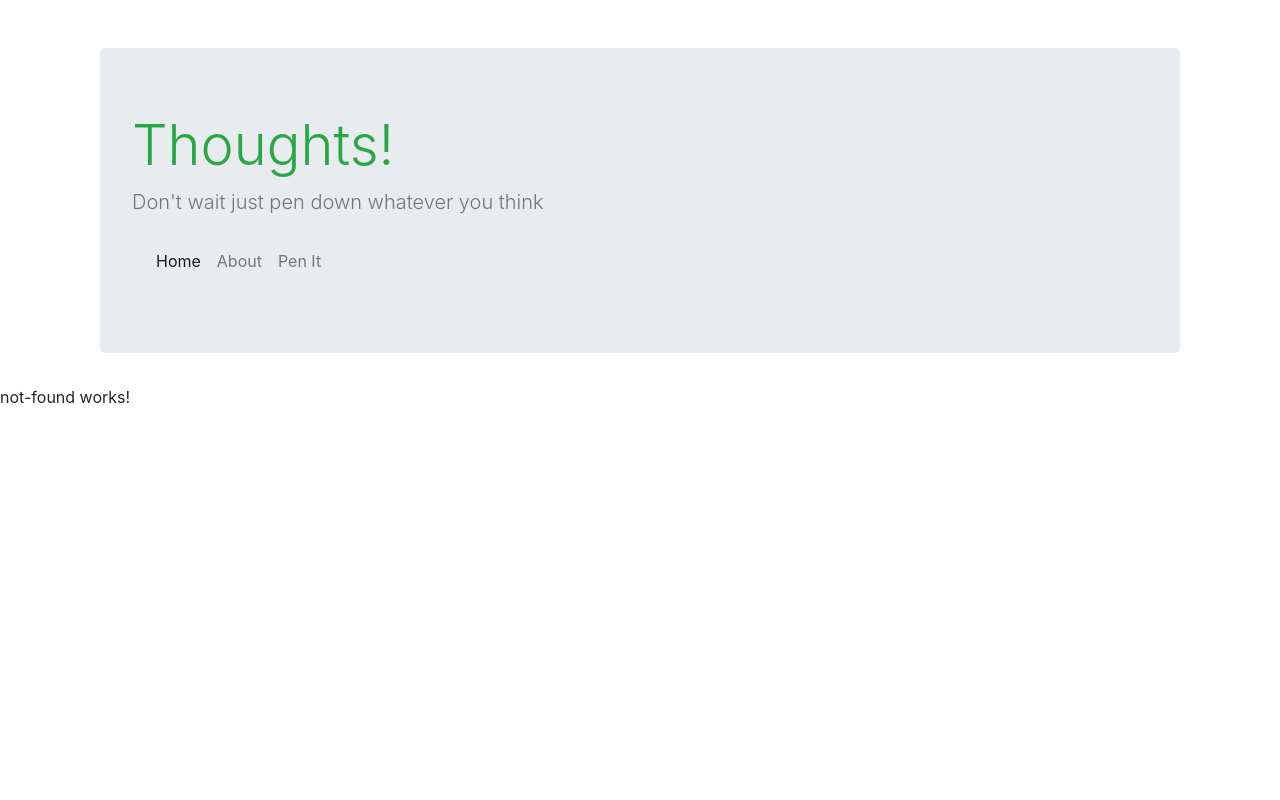
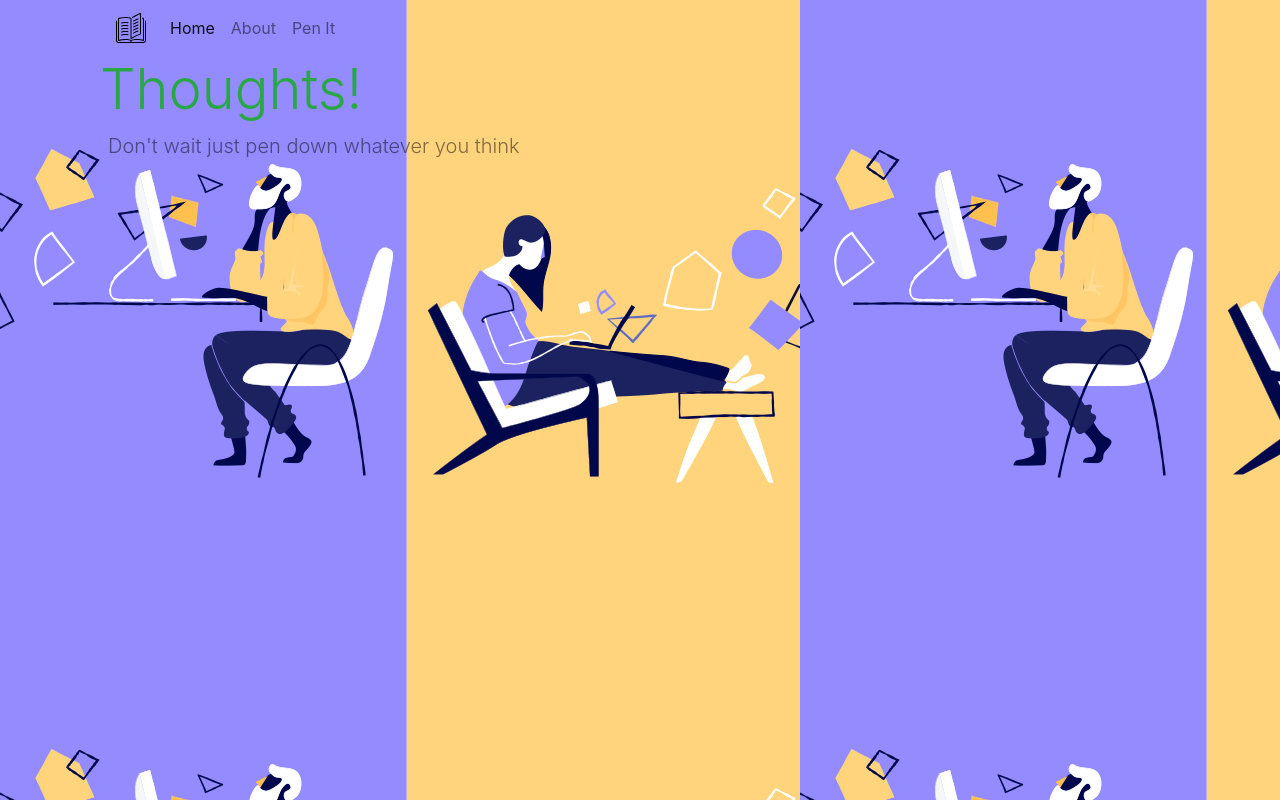
Before and after one commit to Iamsbharti/blog-app-ng, an Angular app: page / in a window 1280 px wide. Built offline with nearby package versions, Linux system fonts and the light colour scheme.

Commit message:
added design

```diff
--- a/src/app/app-routing.module.ts
+++ b/src/app/app-routing.module.ts
@@ -10,8 +10,7 @@ const routes: Routes = [{path:'home',component:HomeComponent},
                         {path:'about',component:AboutComponent},
                         {path:'createblog',component:BlogCreateComponent},
                         {path:'viewblog/:blogid',component:BlogViewComponent},
-                        {path:'editblog/:id',component:BlogEditComponent},
-                        {path:'**',component:NotFoundComponent}
+                        {path:'editblog/:id',component:BlogEditComponent}
                       ];
 
 @NgModule({
--- a/src/app/app.component.html
+++ b/src/app/app.component.html
@@ -1,9 +1,9 @@
 <div class="container">
   <div class="container-fluid">
-    <div class="jumbotron mt-5 primary">
-      <h1 class="display-4 text-success">Thoughts!</h1>
-      <p class="lead text-black-50">Don't wait just pen down whatever you think</p>
     <nav class="navbar navbar-expand-lg navbar-light">
+      <a class="navbar-brand" href="/">
+      <img src="assets/book.svg" width="30" height="30" class="d-inline-block align-top" alt="">
+      </a>
         <button class="navbar-toggler" type="button" data-toggle="collapse" data-target="#navbarNavAltMarkup" aria-controls="navbarNavAltMarkup" aria-expanded="false" aria-label="Toggle navigation">
         <span class="navbar-toggler-icon"></span>
       </button>
@@ -15,6 +15,9 @@
         </div>
       </div>
     </nav>
+    <div class="primary bg-transparent">
+      <h1 class="display-4 text-success">Thoughts!</h1>
+      <p class="lead text-black-50 ml-2 secondary">Don't wait just pen down whatever you think</p>
     </div>
   </div>
 </div>
--- a/src/styles.css
+++ b/src/styles.css
@@ -1 +1,5 @@
 /* You can add global styles to this file, and also import other style files */
+body{
+    background: url(assets/remote.png);
+
+}
```
Also changed, not shown: src/assets/book.svg (added). Lines whose indentation alone changed are shown as unchanged.
